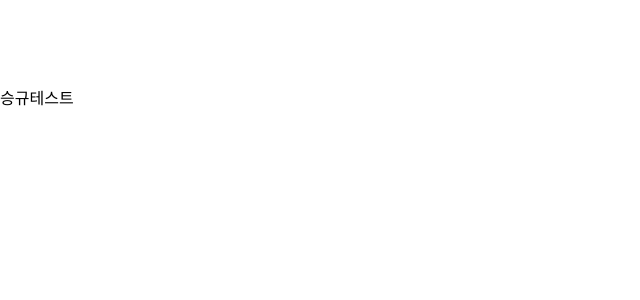
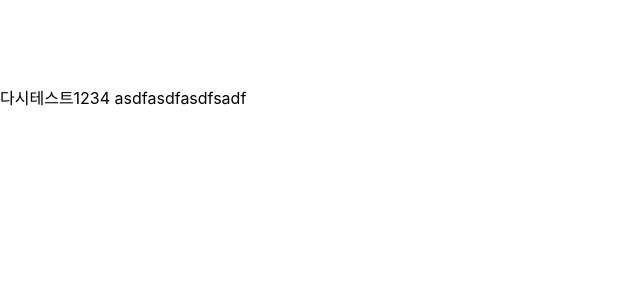
Before and after one commit to dltmdrbtjd/Instagram-Clone, a React (Create React App) app: page /board in a window 1280 px wide. Shown: the top 300 px of the page, without its empty margins (0-640 px from the left). Built offline with nearby package versions, Linux system fonts and the light colour scheme.

Commit message:
test1234

```diff
--- a/src/pages/Board.jsx
+++ b/src/pages/Board.jsx
@@ -3,7 +3,8 @@ import React from 'react';
 const Board = (props) => {
     return (
         <React.Fragment>
-            승규테스트
+            다시테스트1234
+            asdfasdfasdfsadf
         </React.Fragment>
     )
 }
```
